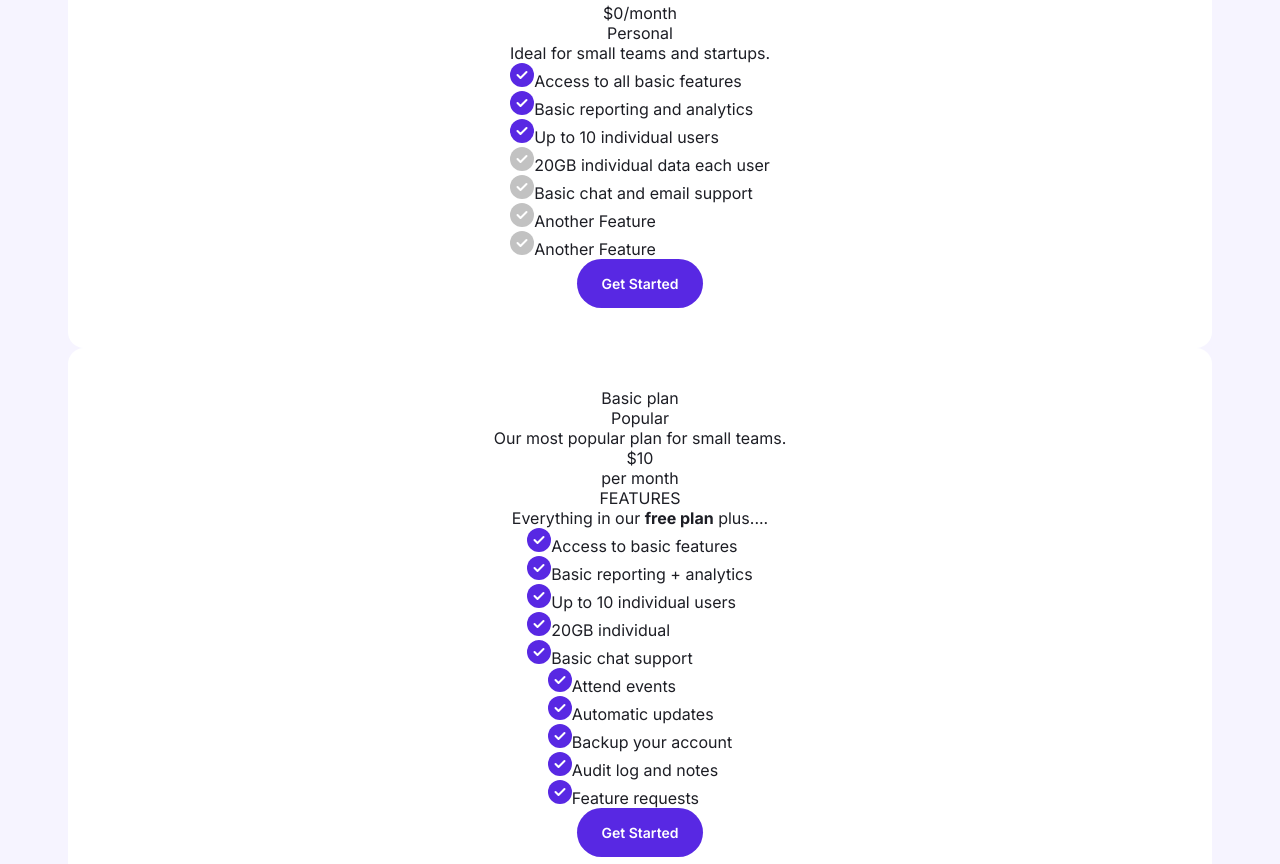
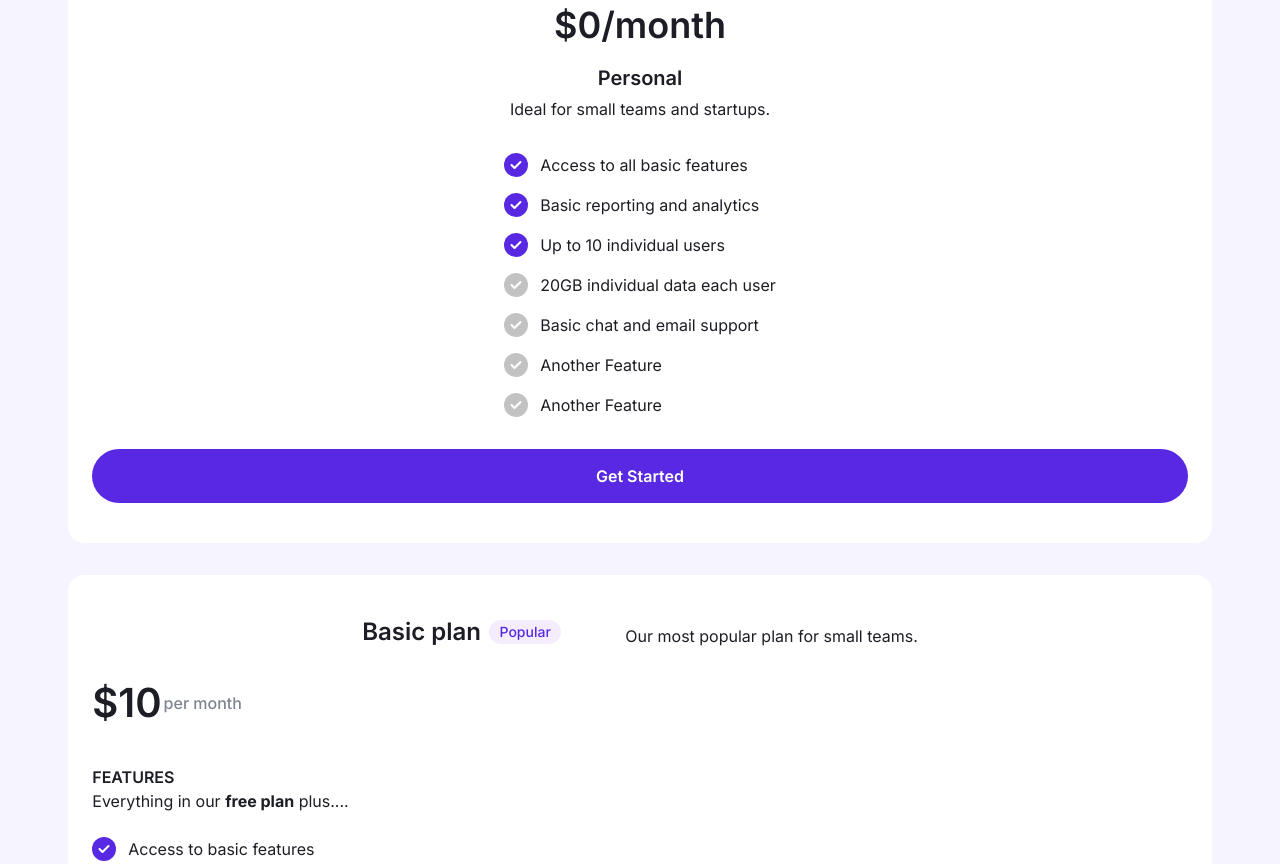
Before and after one commit to arturTheDev17/Avaliacao_WebMobile, a plain HTML site: page index.html in a window 1280 px wide. Shown: the part 4186-5050 px from the top of the page. Drawn offline with Linux system fonts and the light colour scheme.

Commit message:
tem que terminar logo aaaaaaa

```diff
--- a/index.html
+++ b/index.html
@@ -159,8 +159,8 @@
             </div>
 
             <article>
-                <span>$0/month</span>
-                <span>Personal</span>
+                <h3>$0/month</h3>
+                <h4>Personal</h4>
                 <span>Ideal for small teams and startups.</span>
                 <ul>
                     <li><img src="/assets/Check_icon.svg" alt="check">Access to all basic features</li>
@@ -173,14 +173,23 @@
                 </ul>
                 <div class="button"><a href="#">Get Started</a></div>
             </article>
-            <article>
-                <span>Basic plan</span>
-                <div>Popular</div>
+            <article id="basic" >
+                <div class="title" >
+                    <h4>Basic plan</h4>
+                <div class="highlight">Popular</div>
                 <span>Our most popular plan for small teams.</span>
-                <span>$10</span>
+                </div>
+
+                <div class="price">
+                <h3>$10</h3>
                 <span>per month</span>
-                <span>FEATURES</span>
+                </div>
+                <div class="subtitle" >
+
+                <h5>FEATURES</h5>
                 <span>Everything in our <b>free plan</b> plus....</span>
+
+                </div>
                 <ul>
                     <li><img src="/assets/Check_icon.svg" alt="check">Access to basic features</li>
                     <li><img src="/assets/Check_icon.svg" alt="check">Basic reporting + analytics</li>
@@ -265,9 +274,9 @@
             </article>
             <div class="button"><a href="#">View All</a></div>
         </section>
-        <section>
+        <section class="CTA" >
             <img src="/assets/Rectangle 39997.png" alt="retangulo">
-            <span>We prioritize your dating security. Explore now!</span>
+            <h3>We prioritize your dating security. Explore now!</h3>
             <span>We make dating secure and hassle-free, so you can focus on finding love. Explore our dating services
                 now!</span>
             <div class="button">
@@ -275,8 +284,6 @@
             </div>
         </section>
     </main>
-
-
 
     <footer class="footer">
         <img src="/assets/Logo-white.png" alt="Logo da coca">
--- a/styles/style.css
+++ b/styles/style.css
@@ -61,6 +61,30 @@
     line-height: 1.3125rem;
 }
 
+.CTA img {
+    display: none;
+}
+
+#customers {
+    padding: 2.25rem var(--margin-right) 0;
+}
+
+#customers .desktop {
+    display: none;
+}
+
+#customers .title {
+    display: flex;
+    flex-direction: column;
+    align-items: center;
+    text-align: center;
+    margin-bottom: 2rem;
+}
+
+#customers article {
+    padding: 1rem;
+}
+
 .div-company {
     display: flex;
     margin-top: 3rem;
@@ -76,17 +100,6 @@
 
 .div-company_big {
     display: none;
-}
-
-.highlight {
-    color: #5828E3;
-    font-size: 14px;
-    font-weight: 500;
-    line-height: 21px;
-    padding: 6px 16px;
-    border-radius: 100px;
-    background-color: #f3edff;
-    margin-bottom: 1rem;
 }
 
 .footer {
@@ -145,6 +158,17 @@
 
 }
 
+.highlight {
+    color: #5828E3;
+    font-size: 14px;
+    font-weight: 500;
+    line-height: 21px;
+    padding: 6px 16px;
+    border-radius: 100px;
+    background-color: #f3edff;
+    margin-bottom: 1rem;
+}
+
 .icons {
     display: grid;
     grid-template-columns: 1fr 1fr 1fr 1fr;
@@ -158,6 +182,12 @@
 
 .icons i {
     transform: scale(1.25);
+}
+
+.info {
+    display: flex;
+    align-items: center;
+    gap: 12px;
 }
 
 .last::before {
@@ -235,30 +265,43 @@
     padding: 2.25rem var(--margin-right) 0;
 }
 
-#customers {
-    padding: 2.25rem var(--margin-right) 0;
+/*
+ARRUMAR OS PADDINGS DE FORA
+*/
+#pricing #basic ul {
+    align-self: flex-start;
+    padding: 1rem 0 0;
 }
 
-#customers .title {
+#pricing .price {
     display: flex;
-    flex-direction: column;
-    align-items: center;
-    text-align: center;
-    margin-bottom: 2rem;
+    justify-content: center;
+    align-self: flex-start;
 }
 
-#customers article {
-    padding: 1rem;
+#pricing .price h3 {
+    font-size: 2.5rem;
+    margin: 0;
 }
 
-#customers .desktop {
-    display: none;
+#pricing .price span {
+    padding-left: .125rem;
+    align-self: center;
+    line-height: 1.625rem;
+    color: #7E8492;
+    font-weight: 500;
 }
 
-.info {
-    display: flex;
-    align-items: center;
-    gap: 12px;
+#pricing .subtitle {
+    margin-top: 2.5rem;
+    align-self: flex-start;
+    padding-bottom: .5rem;
+}
+
+#pricing .subtitle h5 {
+    font-size: 16px;
+    font-weight: 600;
+    line-height: 1.5rem;
 }
 
 #pricing .title {
@@ -269,10 +312,6 @@
     margin-bottom: 2rem;
 }
 
-#pricing li {
-    list-style: none;
-}
-
 #pricing article {
     display: flex;
     flex-direction: column;
@@ -280,7 +319,75 @@
     padding: 2.5rem 1.5rem;
     background-color: #fff;
     border-radius: 16px;
+    line-height: 1.5rem;
+    margin-bottom: 2rem;
+}
 
+#pricing article .button {
+    padding: 15px 0;
+    width: 100%;
+    text-align: center;
+
+}
+
+#pricing article .button a {
+    font-size: 1rem;
+}
+
+#pricing article .title {
+    flex-direction: row;
+    flex-wrap: wrap;
+}
+
+#pricing article .title .highlight {
+    margin-right: 4rem;
+    margin-bottom: 0;
+    padding: 1.5px 10.5px;
+}
+
+#pricing article .title h4 {
+    font-size: 1.5rem;
+    font-weight: 600;
+    line-height: 2rem;
+    margin: 0;
+    margin-right: .5rem;
+}
+
+#pricing article .title span {
+    margin-top: .5rem;
+    text-align: left;
+    color: #1D1E25;
+    font-weight: 400;
+}
+
+#pricing article h3 {
+    font-weight: 600;
+    font-size: 2.25rem;
+    line-height: 2.75rem;
+    margin-bottom: 1rem;
+}
+
+#pricing article h4 {
+    font-size: 1.25rem;
+    line-height: 1.875rem;
+    margin-bottom: .25rem;
+    font-weight: 600;
+}
+
+#pricing article ul {
+    padding: 2rem 0 1rem;
+    gap: 16px;
+}
+
+#pricing article ul li {
+    display: flex;
+    flex-direction: row;
+    column-gap: .75rem;
+    margin-bottom: 1rem;
+}
+
+#pricing li {
+    list-style: none;
 }
 
 #redonda {
```
